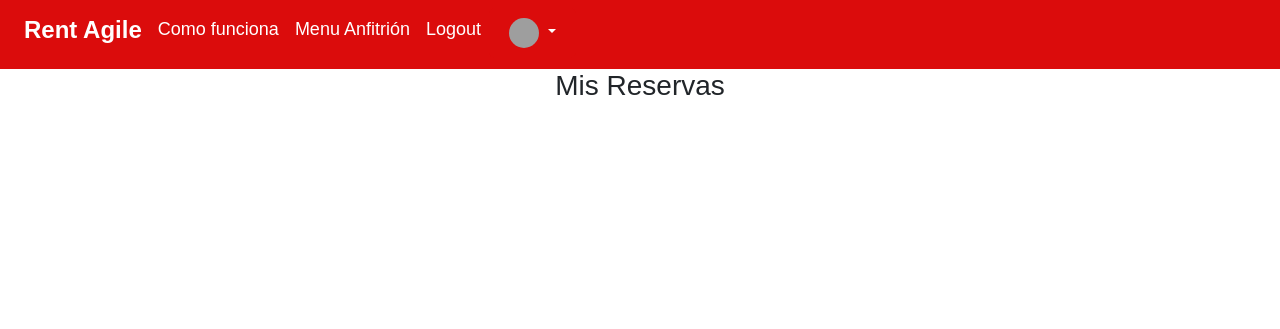
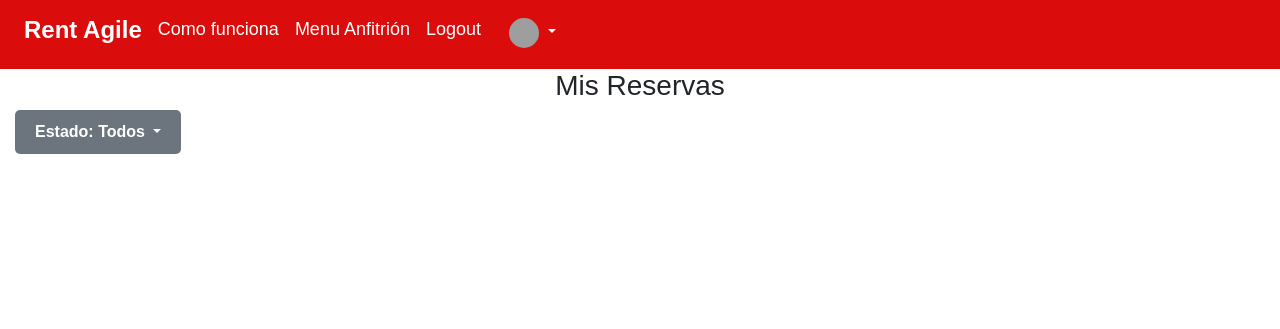
Before and after one commit to nachofen/rent_agile, a Flask app: page /mis-reservas in a window 1280 px wide. Shown: the top 329 px of the page. Run offline with Flask 3, Linux system fonts and the light colour scheme; the visitor is signed in with stand-in values (Sample User, id 1); data that the repository does not hold is empty; some libraries are stand-ins or nearby versions; some web fonts are replaced; grey boxes are pictures that could not be loaded.

Commit message:
filtros en reservas

```diff
--- a/website/models.py
+++ b/website/models.py
@@ -68,6 +68,7 @@ class Reserva(db.Model):
     fecha_inicio = db.Column(db.Date, nullable=False)
     fecha_fin = db.Column(db.Date, nullable=False)
     reseña = db.relationship('Reseña', backref='reserva', uselist=False)
+    estado = db.Column(db.String(10), default="activa")
 
 class Reseña(db.Model):
     id_resena = db.Column(db.Integer, primary_key=True)
--- a/website/static/css/style.css
+++ b/website/static/css/style.css
@@ -279,6 +279,7 @@ body {
   display: flex;
   justify-content: center;
   align-items: center;
+
 }
 .container{
   max-width: 100%;
@@ -427,6 +428,7 @@ body.fondo-agregar-auto .login-page-regis {
   overflow-x: scroll;
   scroll-snap-type: x mandatory;
 }
+
 
 .slider-container img {
   flex: 0 0 100%;
--- a/website/templates/mis-reservas.html
+++ b/website/templates/mis-reservas.html
@@ -4,8 +4,23 @@
 {% block content %}
   <h3 align="center">Mis Reservas</h3>
   <div class="container-reserva">
+    <div class="row mb-3">
+      <div class="col-12">
+        <div class="btn-group" role="group">
+          <button type="button" class="btn btn-secondary dropdown-toggle" data-toggle="dropdown" aria-haspopup="true" aria-expanded="false">
+            Estado: <span id="selected-state">Todos</span>
+          </button>
+          <div class="dropdown-menu" id="estado-options">
+            <a class="dropdown-item" href="#" data-value="todos">Todos</a>
+            <a class="dropdown-item" href="#" data-value="activa">Activa</a>
+            <a class="dropdown-item" href="#" data-value="completada">Completada</a>
+            <a class="dropdown-item" href="#" data-value="cancelada">Cancelada</a>
+          </div>
+        </div>
+      </div>
+    </div>
     {% for reserva, imagen_auto, auto in reservas_con_imagenes %}
-    <div class="row mb-3">
+    <div class="row mb-3" data-estado="{{ reserva.estado }}">
   <div class="col-2">
     <img src="{{ imagen_auto.url }}" alt="" width="300" height="200">
   </div>
@@ -18,8 +33,28 @@
       <button type="submit" class="btn btn-primary">Ver reserva</button>
     </form>
   </div>
-
 </div>
     {% endfor %}
   </div>
+
+  <script>
+    // JavaScript para filtrar reservas basadas en el estado seleccionado
+    const estadoOptions = document.getElementById("estado-options");
+    estadoOptions.addEventListener("click", (event) => {
+      const selectedState = event.target.getAttribute("data-value");
+      const selectedText = event.target.textContent;
+      document.getElementById("selected-state").textContent = selectedText;
+
+      const reservas = document.querySelectorAll(".row[data-estado]");
+      reservas.forEach((reserva) => {
+        const estado = reserva.getAttribute("data-estado");
+        if (estado === selectedState || selectedState === "todos") {
+          reserva.style.display = "block";
+        } else {
+          reserva.style.display = "none";
+        }
+      });
+    });
+  </script>
+</body>
 {% endblock %}
--- a/website/templates/ver-reserva.html
+++ b/website/templates/ver-reserva.html
@@ -10,6 +10,7 @@
       <p>Reserva nro: {{ reserva.id_reserva }}</p>
       <p>Fecha inicio: {{ reserva.fecha_inicio }}</p>
       <p>fecha fin: {{ reserva.fecha_fin }}</p>
+      <p>Estado de la reserva: {{reserva.estado}}</p>
 
       <h3> Detalles del vehiculo </h3>
       <p>{{ auto.marca }} {{ auto.modelo }}</p>
```
Lines whose indentation alone changed are shown as unchanged.
